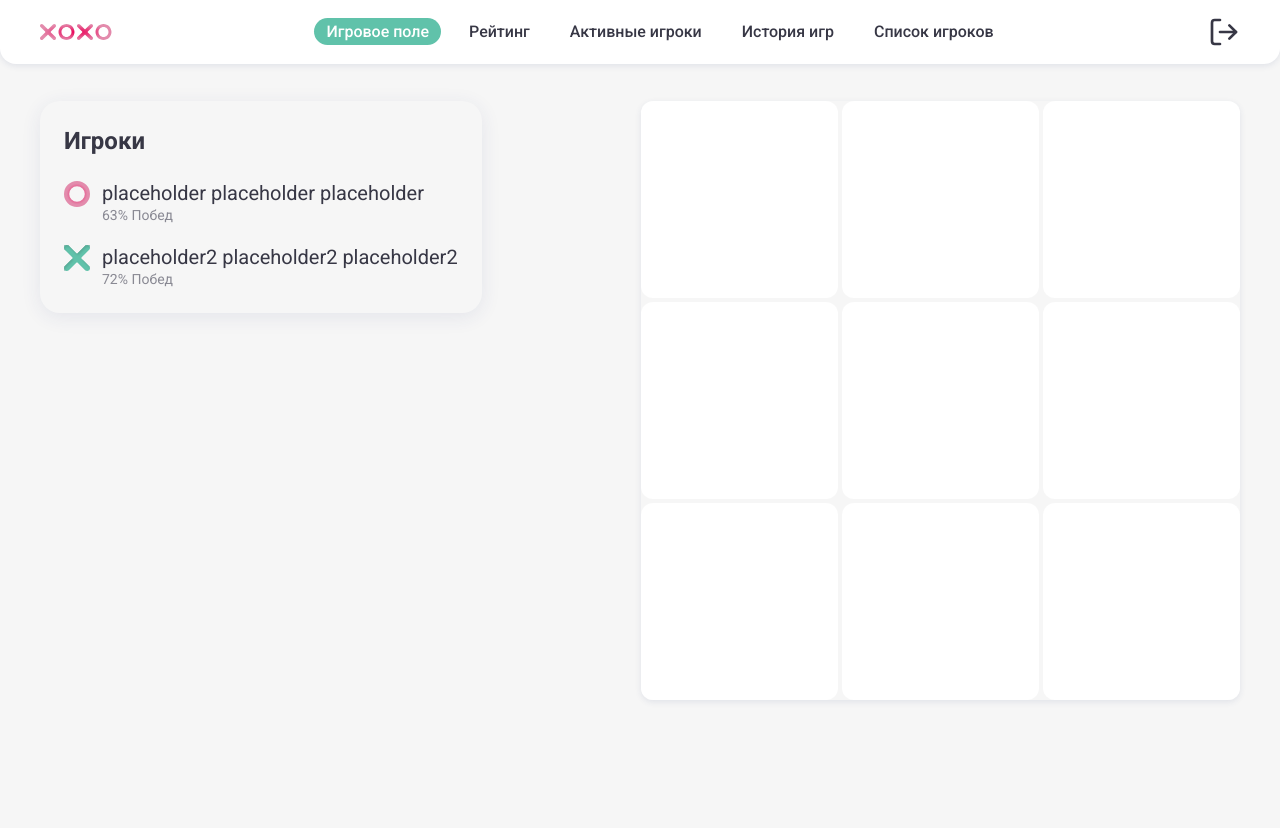
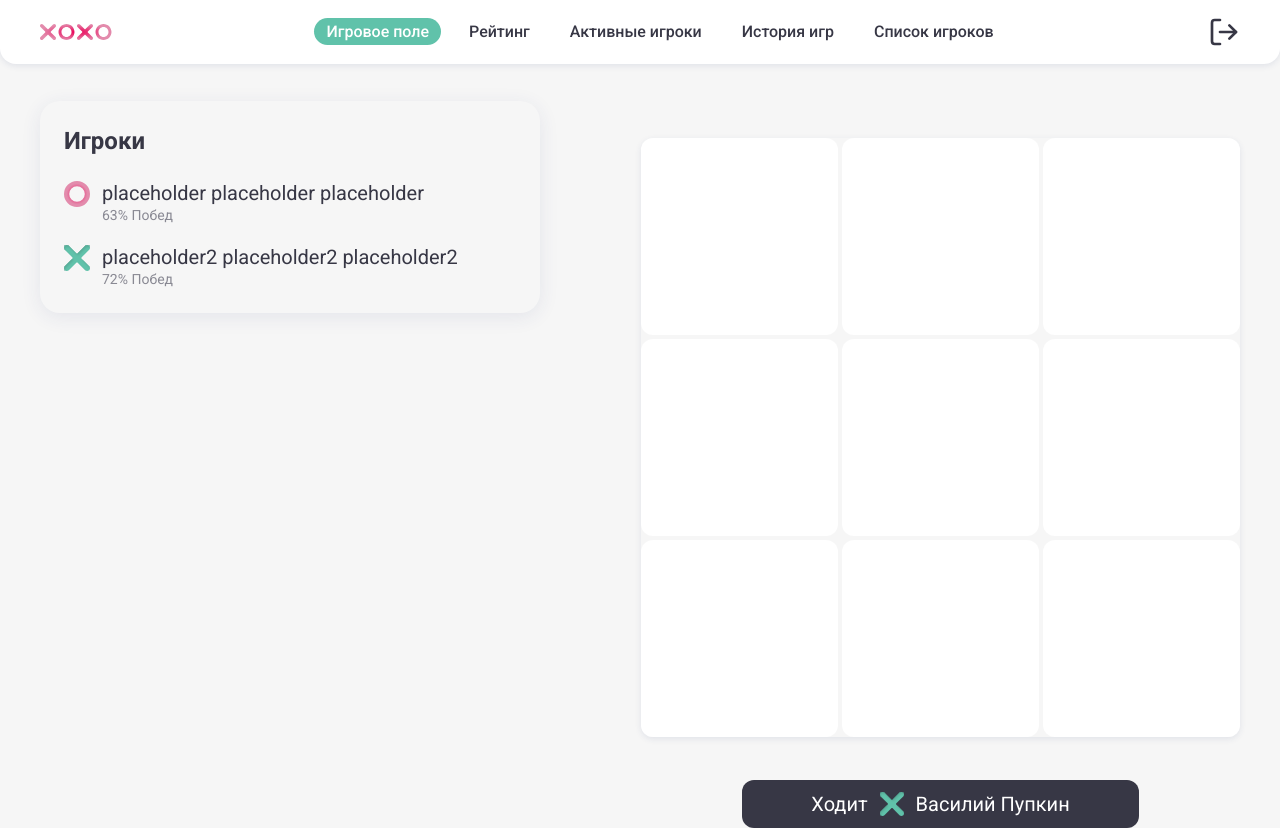
Before and after one commit to knyazWeb/tic-tac-toe-next, a Next.js app: page / in a window 1280 px wide. Before the commit the page ends 800 px from the top, so only its background shows below. Built offline with nearby package versions, Linux system fonts and the light colour scheme.

Commit message:
add timer | stepPanel | buttonIcon

```diff
--- a/components/gameField/gameField.tsx
+++ b/components/gameField/gameField.tsx
@@ -4,6 +4,8 @@ import Square from "@/components/ui/square/square";
 import { useEffect, useState } from "react";
 import calculateWinner from "@/helpers/calculateWinner";
 import { io } from "socket.io-client";
+import StepPanel from "@/components/stepPanel/stepPanel";
+import Timer from "@/components/timer/timer";
 
 // const socket = io(`${process.env.SERVER_HOST}:${process.env.SERVER_PORT}`);
 //
@@ -60,6 +62,8 @@ export default function GameField() {
   // };
 
   return (
+    <div className="flex flex-col items-center">
+      <div className="mb-[37px]">{/*<Timer startSeconds={180} />*/}</div>
       <div className="grid gap-1 grid-cols-[minmax(120px,197px)_minmax(120px,197px)_minmax(120px,197px)] grid-rows-[minmax(120px, 197px)_minmax(120px,197px)_minmax(120px,197px)] justify-center shadow-main w-fit rounded-xl">
         {board.map((state, index) => {
           return (
@@ -71,5 +75,12 @@ export default function GameField() {
           );
         })}
       </div>
+      <div className="mt-[43px]">
+        <StepPanel
+          isCross={true}
+          name={"Василий Пупкин"}
+        />
+      </div>
+    </div>
   );
 }
--- a/components/playersPanel/playersPanel.tsx
+++ b/components/playersPanel/playersPanel.tsx
@@ -4,7 +4,7 @@ import ZeroS from "/public/zeroS.svg";
 
 export default function PlayersPanel() {
   return (
-    <div className="shadow-container w-fit rounded-[20px] p-6">
+    <div className="shadow-container w-fit rounded-[20px] p-6 w-full max-w-[500px]">
       <p className="mb-6 font-bold text-2xl">Игроки</p>
       <div className="flex flex-col gap-5">
         {/*TODO: заменить placehodler на данные */}
--- /dev/null
+++ b/components/stepPanel/stepPanel.tsx
@@ -0,0 +1,24 @@
+import CrossS from "/public/crossS.svg";
+import ZeroS from "/public/zeroS.svg";
+import Image from "next/image";
+
+interface StepPanelProps {
+  isCross: boolean;
+  name: string;
+}
+
+export default function StepPanel({ isCross, name }: StepPanelProps) {
+  return (
+    <div className="w-full max-w-[400px] bg-textDark text-white flex text-[20px] gap-3 rounded-xl items-center py-3 px-[69px]">
+      <span>Ходит</span>
+      <div>
+        <Image
+          width={24}
+          src={isCross ? CrossS : ZeroS}
+          alt=""
+        />
+      </div>
+      <div> {name}</div>
+    </div>
+  );
+}
--- /dev/null
+++ b/components/timer/timer.tsx
@@ -0,0 +1,29 @@
+"use client";
+
+import { useEffect, useState } from "react";
+
+interface TimerProps {
+  startSeconds: number;
+}
+
+export default function Timer({ startSeconds }: TimerProps) {
+  const [time, setTime] = useState<number>(startSeconds);
+  useEffect(() => {
+    const timerId = setInterval(() => {
+      setTime((prevTime) => prevTime - 1);
+    }, 1000);
+
+    return () => {
+      clearInterval(timerId);
+    };
+  }, []);
+
+  const minutes = Math.floor(time / 60);
+  const seconds = time % 60;
+  return (
+    <div className="w-full max-w-[140px] bg-[#EDEDED] p-6 font-black text-[34px] rounded-xl">
+      {" "}
+      {minutes}:{seconds < 10 ? `0${seconds}` : seconds}
+    </div>
+  );
+}
--- /dev/null
+++ b/components/ui/customButtonIcon/customButtonIcon.tsx
@@ -0,0 +1,23 @@
+"use client";
+
+import Image from "next/image";
+
+interface CustomButtonIconProps {
+  icon: any;
+  onClick?: () => void;
+}
+
+export default function CustomButtonIcon({ icon, onClick }: CustomButtonIconProps) {
+  return (
+    <button
+      onClick={onClick}
+      className="p-3 bg-accent hover:bg-accentDark ease-in-out duration-200 transition-all"
+    >
+      <Image
+        width={24}
+        src={icon}
+        alt=""
+      />
+    </button>
+  );
+}
--- a/components/ui/playerCard/playerCard.tsx
+++ b/components/ui/playerCard/playerCard.tsx
@@ -12,7 +12,6 @@ export default function PlayerCard({ image, name, winrate }: PlayerCardProps) {
       <div>
         <Image
           height={26}
-          quality={70}
           src={image}
           alt=""
         />
```
Also changed, not shown: public/send.svg (added). Lines whose indentation alone changed are shown as unchanged.
